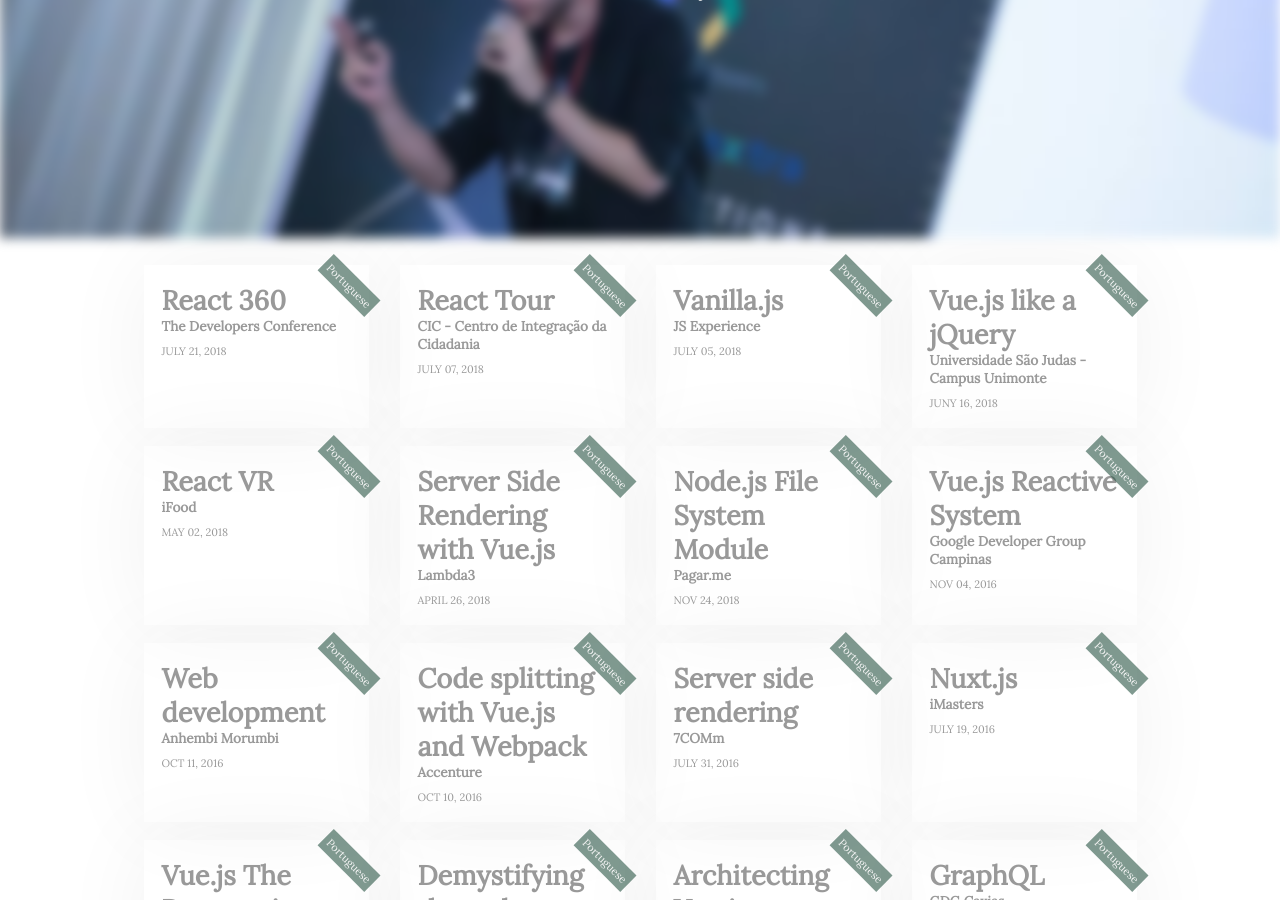
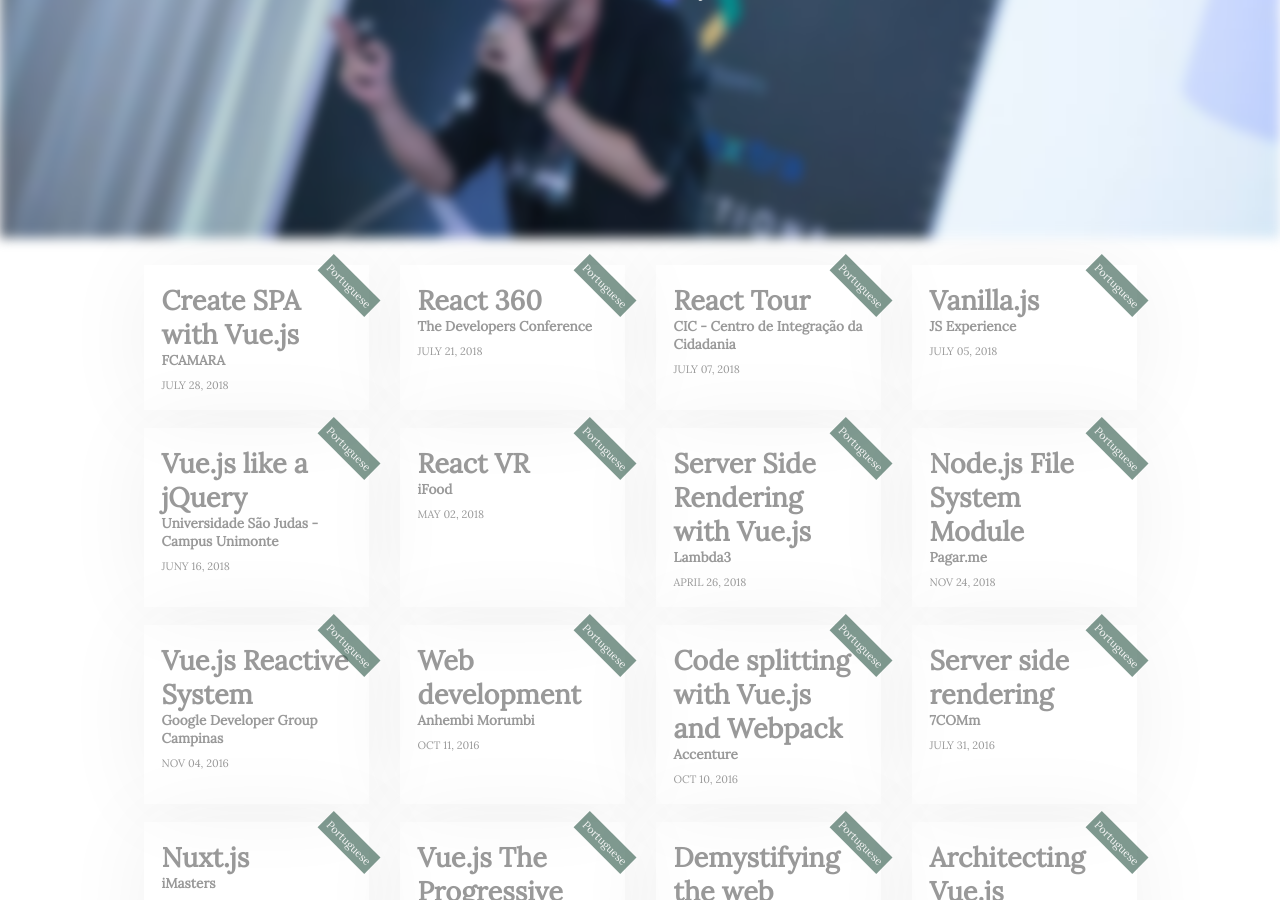
Before and after one commit to Halfeld/website, a Jekyll site: the page built from talks.html, in a window 1280 px wide and 900 px high, scrolled down 392 px. Built offline with Jekyll 4.4.1, drawn with Linux system fonts in a browser that asks for light colours; comment, search, counter and statistics services are not loaded.

Commit message:
Add more one talk:

```diff
--- a/_data/talks.yml
+++ b/_data/talks.yml
@@ -1,3 +1,12 @@
+- title: Create SPA with Vue.js
+  date: July 28, 2018
+  slides: https://docs.google.com/presentation/d/1fRfuVDZHot7G-reWIeLuemdZ4Rpj0ooq-TJuPTLgCt8/edit?usp=sharing
+  source_code: https://github.com/IgorHalfeld/fcamara-meetup-vnotes
+  lang: Portuguese
+  from:
+    place: FCAMARA
+    link: https://github.com/IgorHalfeld/fcamara-meetup-vnotes
+
 - title: React 360
   date: July 21, 2018
   slides: https://docs.google.com/presentation/d/1fRfuVDZHot7G-reWIeLuemdZ4Rpj0ooq-TJuPTLgCt8/edit?usp=sharing
```
